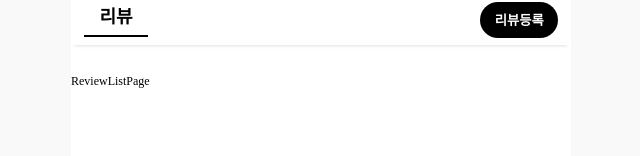
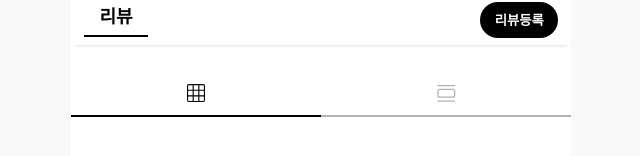
Before and after one commit to ye-yo/wanted-codestates-project-7-9, a React (Create React App) app: page / in a window 1280 px wide. Shown: the part 184-340 px from the top of the page, without its empty margins (319-959 px from the left). Built offline with nearby package versions, Linux system fonts and the light colour scheme; a web font is replaced by a local one.

Commit message:
Feature/6/gridview (#8)
* Feat: Tab 컴포넌트 구현

Related to #6

* Feat: Tab & GridView 컴포넌트

Related to #6

* Chore: test code 제거

* Design: image object-fit 설정 및 flex -> grid로 변경

Related to #6

* Design: react-icon 적용

```diff
--- a/package.json
+++ b/package.json
@@ -5,6 +5,7 @@
   "dependencies": {
     "react": "^17.0.2",
     "react-dom": "^17.0.2",
+    "react-icons": "^4.3.1",
     "react-redux": "^7.2.6",
     "react-router-dom": "^6.2.2",
     "react-scripts": "5.0.0",
--- /dev/null
+++ b/src/components/GridView.jsx
@@ -0,0 +1,38 @@
+import styled from 'styled-components';
+
+function GridView() {
+  const reviews = [];
+  const handleClickImage = (reviewId) => {
+    // 상세 페이지로 이동
+  };
+
+  return (
+    <GridViewWrap>
+      {reviews.map((review) => (
+        <ImageBox
+          onClick={() => handleClickImage(review.id)}
+          src={review.src}
+        />
+      ))}
+    </GridViewWrap>
+  );
+}
+
+export default GridView;
+
+const GridViewWrap = styled.section`
+  width: 100%;
+  display: grid;
+  grid-template-columns: repeat(3, 1fr);
+  grid-gap: 1px;
+  margin-top: 2px;
+`;
+
+const ImageBox = styled.img`
+  width: 100%;
+  height: 100%;
+  max-height: calc((500px - 2px) / 3);
+  @media only screen and (max-width: 500px) {
+    max-height: calc((100vw - 2px) / 3);
+  }
+`;
--- /dev/null
+++ b/src/components/Tab.jsx
@@ -0,0 +1,53 @@
+import { BsGrid3X3, BsViewList } from 'react-icons/bs';
+import { useState } from 'react';
+import styled from 'styled-components';
+import GridView from './GridView';
+
+const iconList = [
+  { index: 0, icon: <BsGrid3X3 /> },
+  { index: 1, icon: <BsViewList /> },
+];
+
+function Tab() {
+  const [currentTab, setCurrentTab] = useState(0);
+  return (
+    <TabWrap>
+      <TabRow>
+        {iconList.map(({ icon, index }) => (
+          <TabItem
+            selected={currentTab === index}
+            key={index}
+            index={index}
+            onClick={() => setCurrentTab(index)}
+          >
+            {icon}
+          </TabItem>
+        ))}
+      </TabRow>
+      {currentTab === 0 ? <GridView>ddd</GridView> : 'list'}
+    </TabWrap>
+  );
+}
+
+export default Tab;
+const TabWrap = styled.section``;
+
+const TabRow = styled.section`
+  width: 100%;
+  height: auto;
+  display: flex;
+`;
+
+const TabItem = styled.button`
+  flex: 1;
+  padding: 0.6rem 1rem;
+  background: none;
+  border: none;
+  border-bottom: 2px solid ${({ selected }) => (selected ? '#000' : '#b3b3b3')};
+  > svg {
+    width: auto;
+    height: ${({ index }) => (index === 0 ? '1.5rem' : '1.72rem')};
+    margin-top: 0.2rem;
+    opacity: ${({ selected }) => (selected ? 1 : 0.3)};
+  }
+`;
--- a/src/pages/ReviewListPage.jsx
+++ b/src/pages/ReviewListPage.jsx
@@ -1,5 +1,11 @@
+import Tab from '../components/Tab';
+
 function ReviewListPage() {
-  return <div>ReviewListPage</div>;
+  return (
+    <div>
+      <Tab />
+    </div>
+  );
 }
 
 export default ReviewListPage;
```
Also changed, not shown: 1 other file (tests, documents, lock files or other folders).
